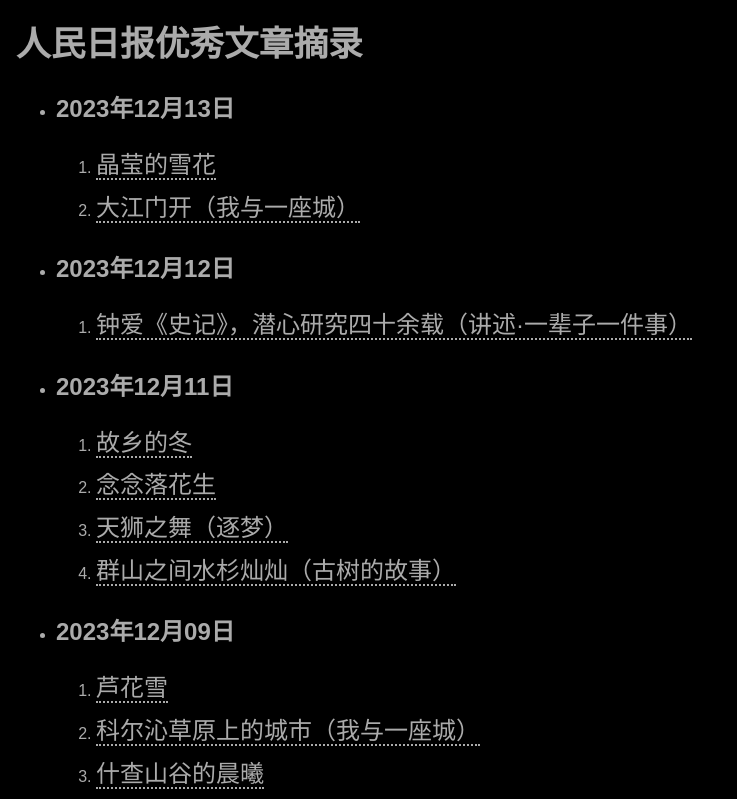
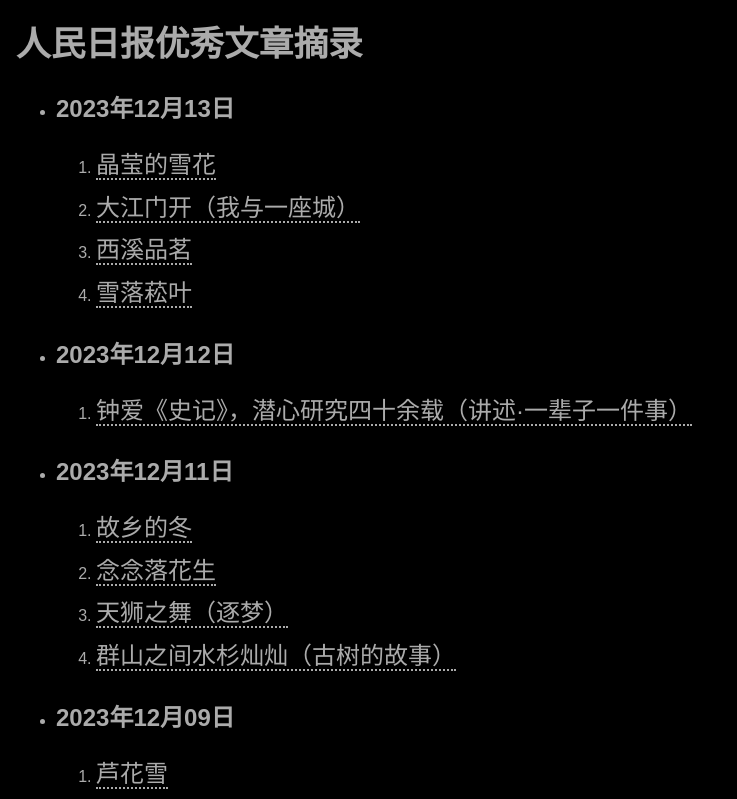
Before and after one commit to zungmou/static, a plain HTML site: page 人民日报/index.html in a window 1280 px wide. Shown: the top 799 px of the page, without its empty margins (0-737 px from the left). Drawn offline with Linux system fonts and the light colour scheme; a small style sheet from the web is missing.

Commit message:
添加新文章

```diff
--- a/人民日报/index.html
+++ b/人民日报/index.html
@@ -15,6 +15,8 @@
             <ol>
                 <li><a href="./20231213/晶莹的雪花.html">晶莹的雪花</a></li>
                 <li><a href="./20231213/大江门开（我与一座城）.html">大江门开（我与一座城）</a></li>
+                <li><a href="./20231213/西溪品茗.html">西溪品茗</a></li>
+                <li><a href="./20231213/雪落菘叶.html">雪落菘叶</a></li>
             </ol>
         </li>
         <li>
```
Also changed, not shown: 1 other file.
